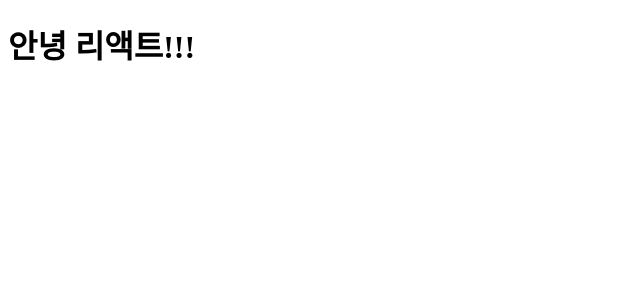
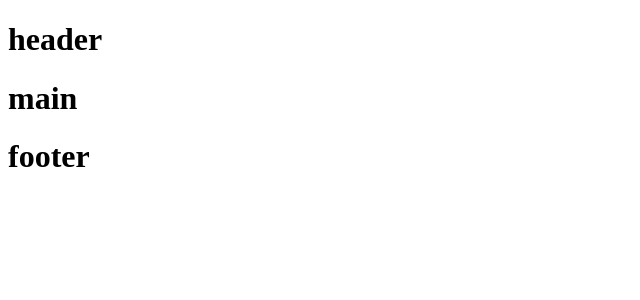
Before and after one commit to Lee-GiHeung/inflearn-react-basic, a React (Vite) app: page / in a window 1280 px wide. Shown: the top 300 px of the page, without its empty margins (0-640 px from the left). Built offline with nearby package versions, Linux system fonts and the light colour scheme; the HTML template or start-up script is replaced by a standard one.

Commit message:
React 컴포넌트 나누기

```diff
--- a/src/App.jsx
+++ b/src/App.jsx
@@ -1,12 +1,26 @@
 import './App.css'
+import Header from "./components/Header"
+import Main from "./components/Main";
+import Footer from "./components/Footer";
 
+// 자식
+// const Header = () => {
+//   return (
+//     <header>
+//       <h1>header</h1>
+//     </header>
+//   );
+// }
+
+// 부모
 function App() {
-
   return (
     <>
-      <h1>안녕 리액트!!!</h1>
+      <Header />
+      <Main />
+      <Footer />
     </>
-  )
+  );
 }
 
 export default App
--- /dev/null
+++ b/src/components/Footer.jsx
@@ -0,0 +1,9 @@
+const Footer = () => {
+    return(
+        <footer>
+            <h1>footer</h1>
+        </footer>
+    );
+};
+
+export default Footer;
--- /dev/null
+++ b/src/components/Header.jsx
@@ -0,0 +1,9 @@
+const Header = () => {
+  return (
+    <header>
+      <h1>header</h1>
+    </header>
+  );
+};
+
+export default Header;
--- /dev/null
+++ b/src/components/Main.jsx
@@ -0,0 +1,9 @@
+const Main = () => {
+    return (
+        <main>
+            <h1>main</h1>
+        </main>
+    );
+};
+
+export default Main;
```
